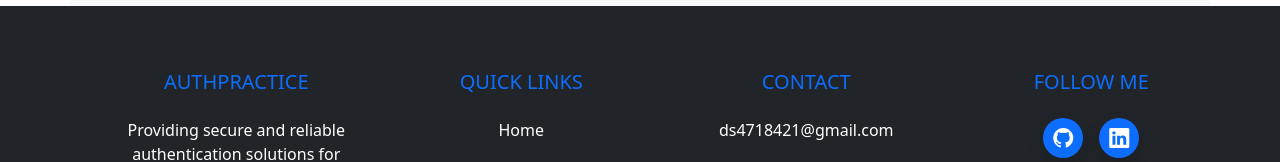
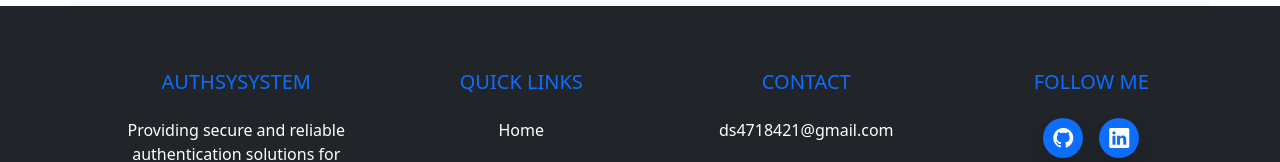
Before and after one commit to thedilipsinghh/BCA-LY-PROJECT-JWT, a Next.js app in the folder client/: page /register in a window 1280 px wide. Shown: the part 872-1034 px from the top of the page. Built offline with nearby package versions, Linux system fonts and the light colour scheme.

Commit message:
navigation update

```diff
--- a/client/app/(public)/register/page.tsx
+++ b/client/app/(public)/register/page.tsx
@@ -6,6 +6,7 @@ import { useForm } from "react-hook-form"
 import { z } from "zod"
 import { useState } from "react"
 import { toast } from "react-toastify"
+import { useRouter } from "next/navigation"
 
 const userSchema = z.object({
     name: z.string().min(2, "Name is required"),
@@ -17,6 +18,7 @@ const userSchema = z.object({
 type UserType = z.infer<typeof userSchema>
 
 export default function Register() {
+    const router = useRouter()
     const [signup] = useSignupMutation()
     const [loading, setLoading] = useState(false)
 
@@ -35,6 +37,7 @@ export default function Register() {
             await signup(data).unwrap()
             reset()
             toast.success("Registered successfully")
+            router.push("/login")
         } catch (err) {
             console.error(err)
             toast.error("Registration failed due to already email mobile exist")
--- a/client/app/_component/Footer.tsx
+++ b/client/app/_component/Footer.tsx
@@ -6,7 +6,7 @@ const Footer = () => {
             <div className="container text-center text-md-left">
                 <div className="row text-center text-md-left">
                     <div className="col-md-3 col-lg-3 col-xl-3 mx-auto mt-3">
-                        <h5 className="text-uppercase mb-4 font-weight-bold text-primary">AuthPractice</h5>
+                        <h5 className="text-uppercase mb-4 font-weight-bold text-primary">AUTHSYSYSTEM</h5>
                         <p>Providing secure and reliable authentication solutions for modern web applications.</p>
                     </div>
 
```
